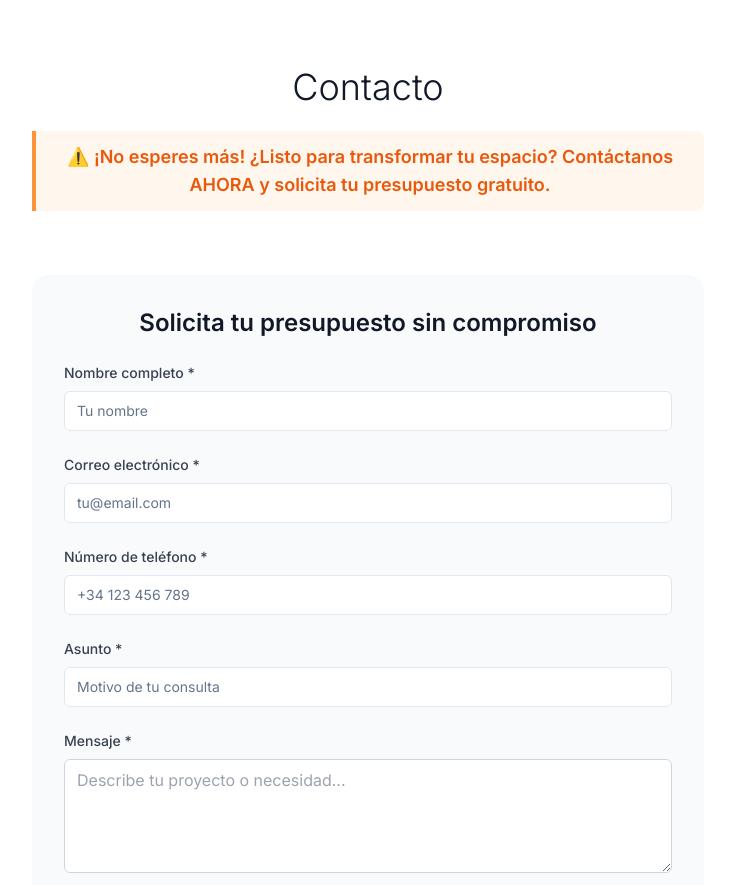
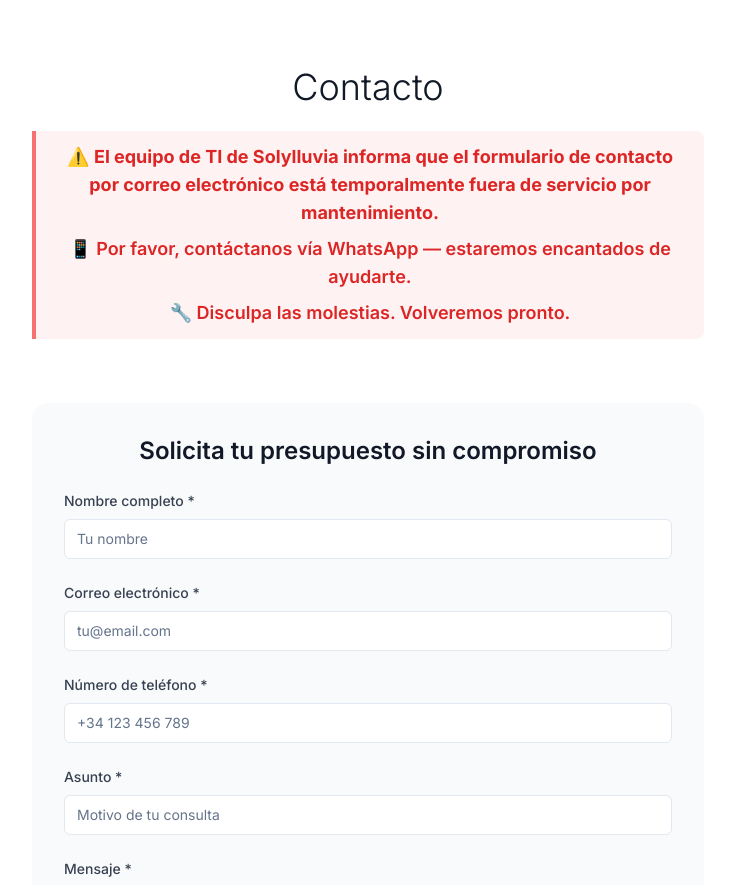
Before and after one commit to Filho18/sol-y-lluvia-landing, a React (Vite) app: page / in a window 1280 px wide. Shown: the part 2720-3605 px from the top of the page, without its empty margins (272-1007 px from the left). Built offline with nearby package versions, Linux system fonts and the light colour scheme.

Commit message:
Update contact section title
Replace the contact section title with a new message, including an alert tone.

```diff
--- a/src/components/ContactSection.tsx
+++ b/src/components/ContactSection.tsx
@@ -63,9 +63,11 @@ const ContactSection = () => {
           <h2 className="text-3xl lg:text-4xl font-light text-gray-900 mb-6">
             Contacto
           </h2>
-          <p className="text-lg text-orange-600 font-semibold max-w-2xl mx-auto bg-orange-50 border-l-4 border-orange-400 px-4 py-3 rounded-r-lg">
-            ⚠️ ¡No esperes más! ¿Listo para transformar tu espacio? Contáctanos AHORA y solicita tu presupuesto gratuito.
-          </p>
+          <div className="text-lg text-red-600 font-semibold max-w-2xl mx-auto bg-red-50 border-l-4 border-red-400 px-4 py-3 rounded-r-lg">
+            <p className="mb-2">⚠️ <strong>El equipo de TI de Solylluvia informa que el formulario de contacto por correo electrónico está temporalmente fuera de servicio por mantenimiento.</strong></p>
+            <p className="mb-2">📱 Por favor, contáctanos vía WhatsApp — estaremos encantados de ayudarte.</p>
+            <p>🔧 Disculpa las molestias. Volveremos pronto.</p>
+          </div>
         </div>
 
         <div className="max-w-2xl mx-auto">
```
